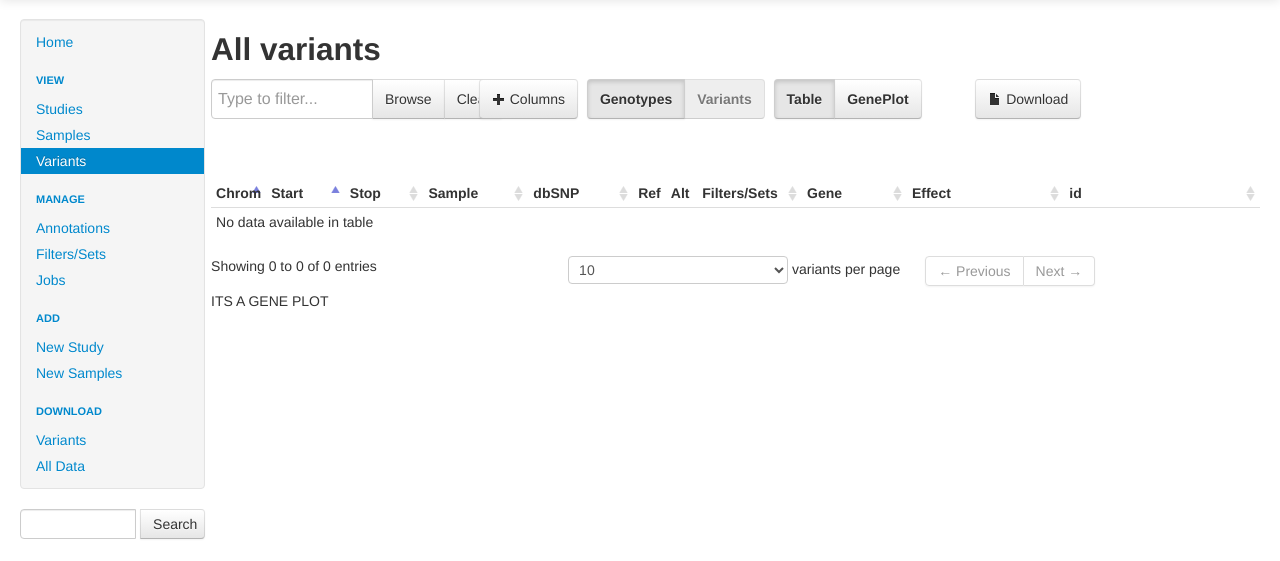
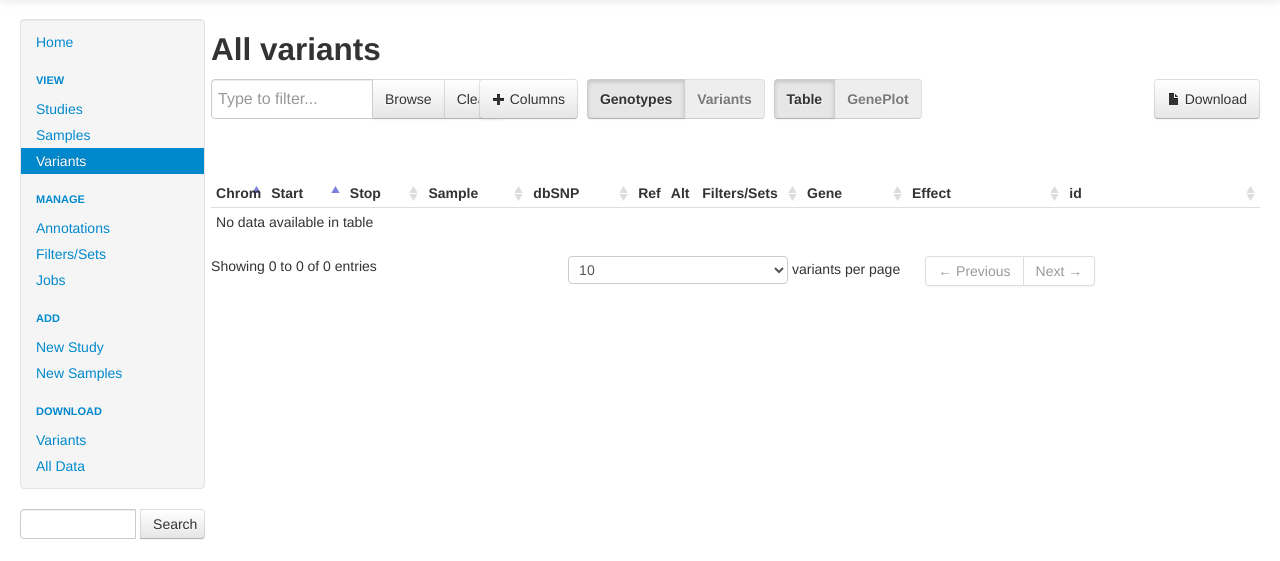
Before and after one commit to nkrumm/gauss, a Flask app: page /all_variants/ in a window 1280 px wide. Shown: the part 41-602 px from the top of the page. Run offline with Flask 2, Linux system fonts and the light colour scheme; data that the repository does not hold is empty; some libraries are stand-ins or nearby versions.

Commit message:
reworked toolbar, GenePlot / Table toggle

```diff
--- a/code/templates/view_variants.html
+++ b/code/templates/view_variants.html
@@ -12,13 +12,17 @@
 	<script src="/static/datatables/media/js/jquery.dataTables.min.js"></script>
 	<script src="/static/datatables/media/js/ColVis.min.js"></script>
 	<script src="/static/datatables/datatables.view_variants_specific.js"></script>
-
+	<script src="/static/d3.v3/d3.v3.min.js"></script>
+	<script src="/static/gene_model.js"></script>
+	<link href="/static/gene_model.css" rel="stylesheet" media="screen">
 	<style>
 
 	.toolbar-pills .active a,
 	.toolbar-pills .active a:hover {background-color: #888888;}
 	.toolbar-btn {height: 40px !important}
-
+	.toolbar-btn-radio{
+		font-weight: bold;
+	}
 	.select-menu-item {
 		display: table-cell;
 		padding-right: 8px;
@@ -32,13 +36,11 @@
 		padding-top: 20px;
 	}
 	</style>
+
 <script>
+
 	function build_toolbar(){
-		//html_str = '<div class="span2">';//<ul class="nav nav-pills toolbar-pills">';
-		//html_str += '<li id="genotype_pill" class="active"><a href="#" onClick="toggle_grouping(\'genotype\')">By genotype</a></li>';
-		//html_str += '<li id="variant_pill"><a href="#" onClick="toggle_grouping(\'variant\')">By variant</a></li></ul></div>';
-		html_str = '<div id="set_labels" class="span10"></div>'
-		return html_str
+		$("div.toolbar").html('<div id="set_labels" class="span10"></div>');
 	}
 
 	function build_column_selector(index, element){
@@ -46,9 +48,15 @@
 		col_name = element["sName"]
 		col_title = element["sTitle"]
 		if (element["bVisible"]){
-			$("#column_selector").append("<li><a class='select-menu' href='#' onClick='toggle_column(this,\"" + col_name + "\"," + index + ")'><span class='select-menu-item'><i class='icon-ok'></i></span><span class='select-menu-item'>" + col_title + "</a></span></li>")
+			$("#column_selector").append("<li><a class='select-menu' href='#' " +
+												 "onClick='toggle_column(this,\"" + col_name + "\"," + index + ")'>" +
+												 "<span class='select-menu-item'><i class='icon-ok'></i></span>" +
+												 "<span class='select-menu-item'>" + col_title + "</a></span></li>")
 		} else {
-			$("#column_selector").append("<li><a class='select-menu' href='#' onClick='toggle_column(this,\"" + col_name + "\"," + index + ")'><span class='select-menu-item'></span><span class='select-menu-item'>" + col_title + "</a></span></li>")
+			$("#column_selector").append("<li><a class='select-menu' href='#' " +
+												 "onClick='toggle_column(this,\"" + col_name + "\"," + index + ")'>" +
+												 "<span class='select-menu-item'></span>" +
+												 "<span class='select-menu-item'>" + col_title + "</a></span></li>")
 		}
 	}
 
@@ -65,6 +73,7 @@
 				"sLengthMenu": "_MENU_ variants per page"
 			},
 			"bDeferRender": true,
+			"fnDrawCallback": function(){update_variants(this);},
 			"aaSorting": [ [0,'asc'], [1,'asc'] ],
 			"bStateSave": true,
 			"aoColumns": loaded_cols,
@@ -75,7 +84,6 @@
 		// build the column_selector dropdown box based on all columns
 		$("#column_selector").empty()
 		$(dtable_columns).each(build_column_selector);
-
 	}
 	/* Table initialisation */
 	var dtable;
@@ -102,26 +110,6 @@
 					    {"sTitle": "PolyPhen2 Score", "sName": "annotations.dbNSFP.P2hdiv", "isLoaded": false, "isDefault": false},
 					    ];
 
-	$(document).ready(function() {
-		build_dtable("/_variants.json?" + query_string);
-		console.log("/_variants.json?" + query_string);
-		$("div.toolbar").html(build_toolbar());
-	} );
-</script>
-
-<style>
-.filter-tag {display: inline-block;
-			 width: 10px;
-			 height: 10px;
-			 background-color: gray;
-			 margin: 1px;}
-.GATK_filter {background-color: black;}
-.Rare_variants {background-color: blue;}
-.ORoak_denovo_2012 {background-color: orange;}
-
-</style>
-
-<script>
 	var sets = {}
 	var query_string = "{{ query_string }}"
 	var filter_string = ""
@@ -279,16 +267,30 @@ $(document).ready(function() {
 		});
 		if (query_string == ""){
 			$("#variant_group_btn").addClass("disabled")
+			$("#variant_group_btn").attr("disabled", "disabled");
 			$("#genotype_group_btn").addClass("active")
 			variant_grouping_enabled = false;
 			console.log("disabling group by variant")
+		}
+		else {
+			variant_grouping_enabled = true;
+		}
+
+		if (query_string.split("=")[0] == "gene"){
+			// enable gene plot view here
+			build_geneplot(isoform);
 		} else {
-		variant_grouping_enabled = true;
+			// disable GenePlot button
+			$("#geneplot_view_btn").attr("disabled", "disabled");
 		}
 		// set up column selector
 		$('#column_selector').click(function(event){
 	    	 event.stopPropagation();
 	 	});
+
+		build_dtable("/_variants.json?" + query_string);
+		build_toolbar()
+
 
 	});
 </script>
@@ -308,7 +310,7 @@ $(document).ready(function() {
 
 	</div>
 
-	<div class="span7">
+	<div class="span9">
 
 		<div class="btn-group">
 	  		<button class="btn toolbar-btn dropdown-toggle" data-toggle="dropdown"><i class="icon-plus"></i> Columns</button>
@@ -318,19 +320,20 @@ $(document).ready(function() {
 	  	</div>
 
 	  	<div class="btn-group" id='grouping_toggle_buttons' data-toggle="buttons-radio">
-		  <button class="btn toolbar-btn toolbar-btn-radio active" id='genotype_group_btn' onClick='toggle_grouping("genotype"); return false;'><b>Genotypes</b></button>
-		  <button class="btn toolbar-btn toolbar-btn-radio" id='variant_group_btn' onClick='toggle_grouping("variant"); return false;'><b>Variants</b></button>
+		  <button class="btn toolbar-btn toolbar-btn-radio active" id='genotype_group_btn' onClick='toggle_grouping("genotype"); return false;'>Genotypes</button>
+		  <button class="btn toolbar-btn toolbar-btn-radio" id='variant_group_btn' onClick='toggle_grouping("variant"); return false;'>Variants</button>
 		</div>
 		<div class="btn-group" id='table_view_toggle_buttons' data-toggle="buttons-radio">
-		  <button class="btn toolbar-btn toolbar-btn-radio active" id='table_view_btn' onClick='toggle_view("table"); return false;'><b>Table</b></button>
-		  <button class="btn toolbar-btn toolbar-btn-radio" id='geneplot_view_btn' onClick='toggle_view("geneplot"); return false;'><b>GenePlot</b></button>
+		  <button class="btn toolbar-btn toolbar-btn-radio active" id='table_view_btn' onClick='toggle_view("table"); return false;'>Table</button>
+		  <button class="btn toolbar-btn toolbar-btn-radio" id='geneplot_view_btn' onClick='toggle_view("geneplot"); return false;'>GenePlot</button>
 		</div>
 
 		<div class="btn-group pull-right">
 			<button class="btn toolbar-btn dropdown-toggle pull-right" data-toggle="dropdown" onClick=''><i class="icon-file"></i> Download</button>
 			<ul class="dropdown-menu" id="save_selector">
     			<li><a class='select-menu'>As CSV</a></li>
-    			<li><a class='select-menu'>As HTML</a></li>
+    			<li><a class='select-menu'>As VCF</a></li>
+    			<li><a class='select-menu'>As HTML Report</a></li>
   			</ul>
 		</div>
 	</div>
@@ -340,9 +343,57 @@ $(document).ready(function() {
 		<table class="table table-hover table-condensed" id="example"></table>
 	</div>
 
-	<div class='geneplot_div'>
-		<div class='span12'>
-		ITS A GENE PLOT</div>
+	<div id='geneplot_div'></div>
+
+    <script>
+    var isoform = "NM_020920.3";
+
+    var gene_model;
+    var data;
+    var domains;
+    var eff_data = null;
+    var numberPattern = /\d+/g;
+
+    function update_variants(table){
+    	dtable_data = table.fnGetData()
+        variants_positions = []
+        for (var i=0; i < dtable_data.length; i++){
+        	p = dtable_data[i][11].match(numberPattern)
+        	if (p != null){
+    	   		variants_positions.push(p)
+    	   	}
+        }
+        if (variants_positions.length > 0){
+        	draw_variants(variants_positions);
+        }
+    }
+    function build_geneplot(isoform){
+    	gene_model = d3.select("#geneplot_div").
+                append("svg:svg").
+                attr("id","gene_model_svg").
+                attr("width", 900).
+                attr("height", 300);
+        $.getJSON("/uniprot/"+isoform+".json", function(d) {
+                   data = d;
+                   domains = []
+                   features = d["result"][0]["features"];
+                   for (var i = 0; i < features.length; i++) {
+                        if (PLOT_FEATURES.indexOf(features[i][0]) >= 0){
+                            domains.push({"start": features[i][1],
+                                          "stop": features[i][2],
+                                          "type": features[i][0],
+                                          "name": features[i][3]
+                                        });
+                        }
+                   }
+                   aa_length = d["result"][0]["sequence_length"]
+                   console.log(aa_length)
+                   draw_model(gene_model, domains, aa_length);
+                });
+    };
+
+
+    </script>
 	</div>
 
 
```
Lines whose indentation alone changed are shown as unchanged.
